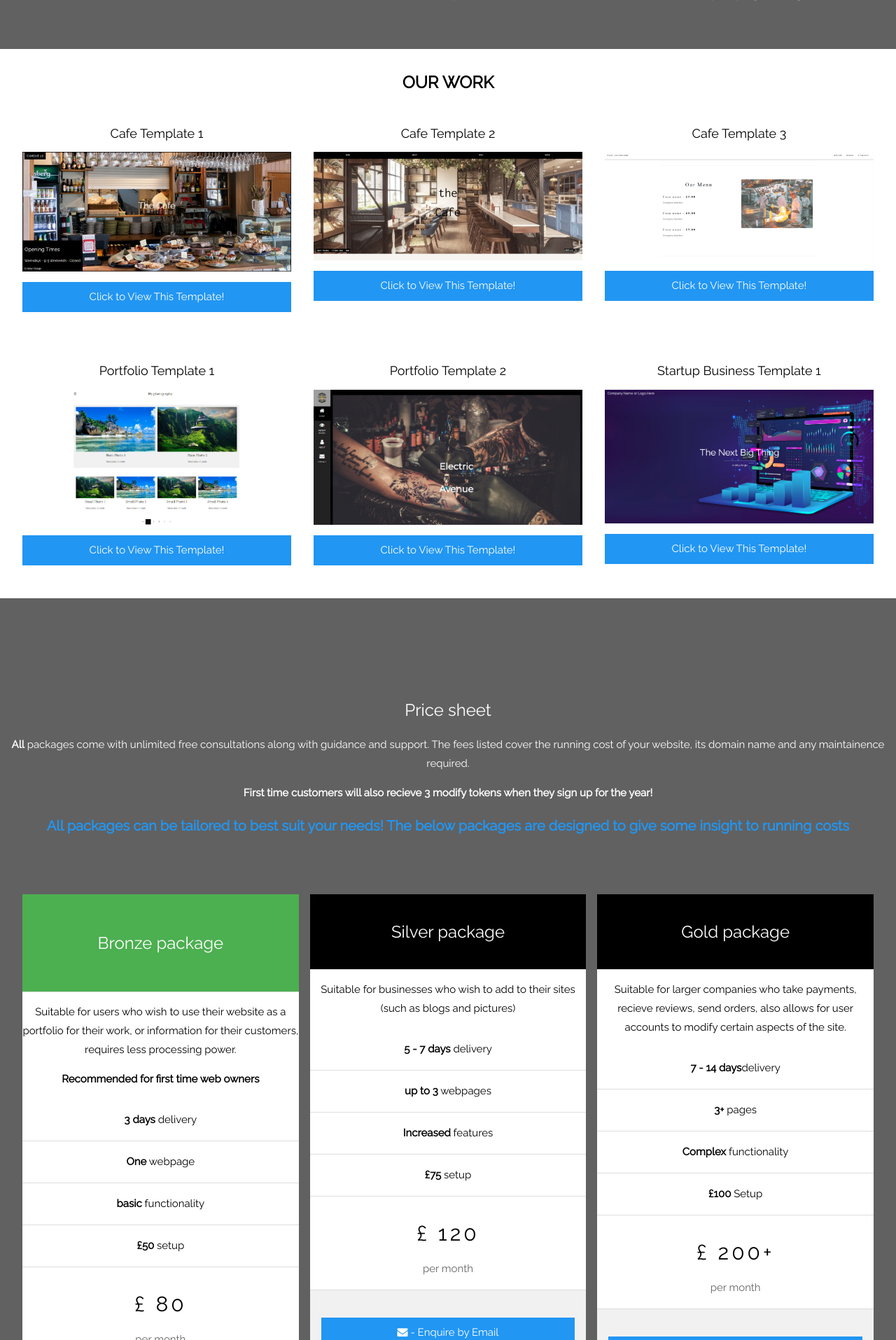
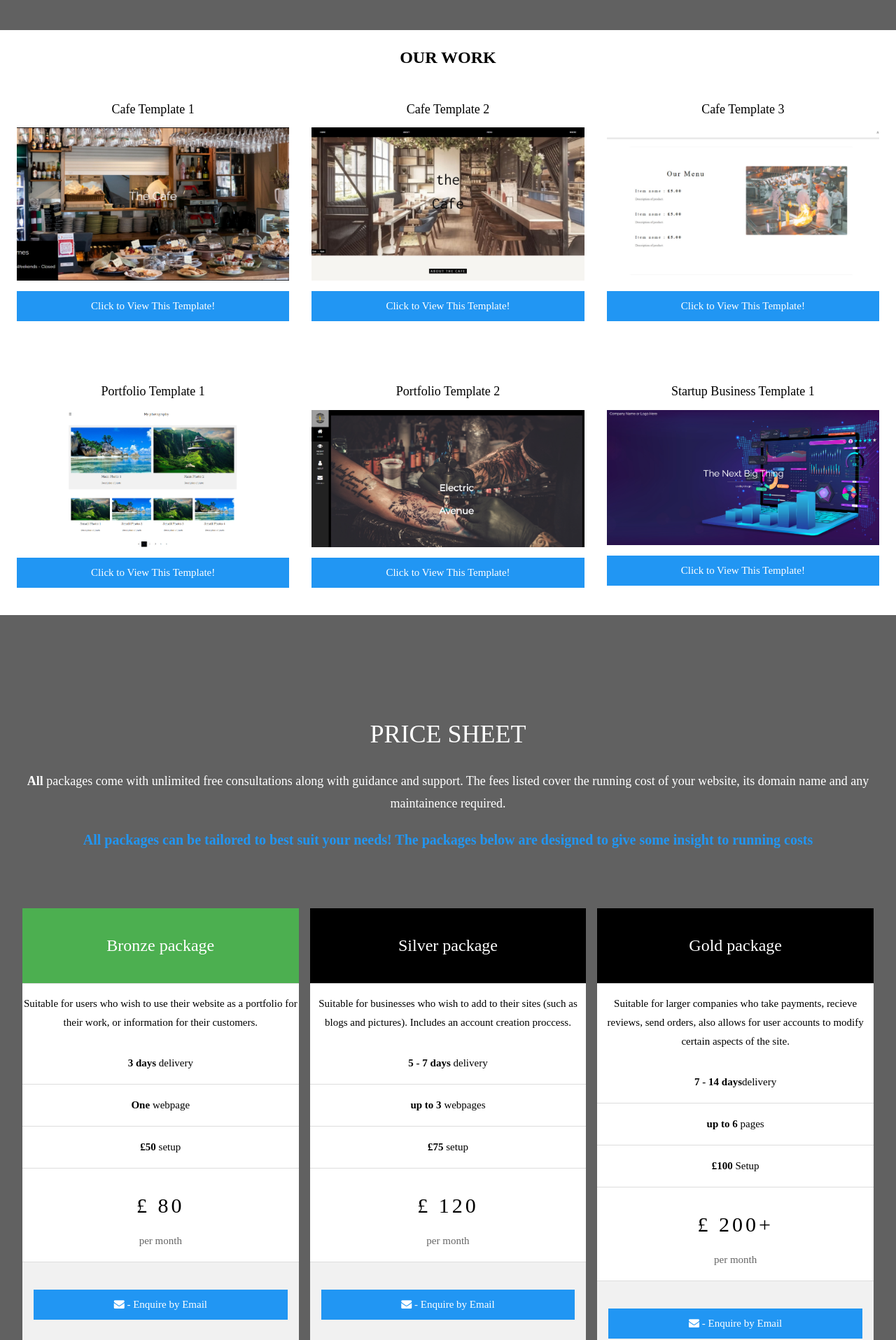
Before and after one commit to Pantheon-Technology/PantheonWebsite, a PHP site: page / in a window 1280 px wide. Shown: the part 1645-3560 px from the top of the page at 70% size. Run offline with PHP 8.4, Linux system fonts and the light colour scheme.

Commit message:
Gramatical error changes and resizing of UI

```diff
--- a/Index.php
+++ b/Index.php
@@ -10,7 +10,7 @@
 <link rel="stylesheet" href="https://cdnjs.cloudflare.com/ajax/libs/font-awesome/4.7.0/css/font-awesome.min.css">
 
 <style>
-body,h1,h2,h3,h4,h5,h6 {font-family: "Raleway", sans-serif}
+body,h1,h2,h3,h4,h5,h6 {font-family: "Trirong", serif}
 
 body, html {
   height: 100%;
@@ -102,15 +102,10 @@ img {vertical-align: middle;}
   <div class="w3-display-left" style="padding:48px">
     <span class="w3-jumbo w3-text-black w3-hide-small"><strong>Pantheon Technology</strong></span><br>
     <span class="w3-xxlarge w3-hide-large w3-hide-medium">Pantheon Technology</span><br>
-    <span class="w3-xlarge w3-text-black"><b>Welcome to the Pantheon. Website packages suited for you!</b></span>
-    <p><a href="#about" class="w3-button w3-black w3-padding-large w3-large w3-margin-top w3-opacity w3-hover-opacity-off">Learn about Pantheon</a></p>
+    <span class="w3-xlarge w3-text-black"><b>Welcome to the Pantheon. Website packages tailored for your needs!</b></span>
   </div>
   <div class="w3-display-bottomleft w3-text-black w3-xlarge" style="padding:12px 24px">
-    <a href="https://www.instagram.com/pantheontechnology/"><i class="fa fa-instagram w3-hover-opacity"><b>  Instagram</b></a></i>
-      <a href="https://twitter.com/PantheonTechCo"> <i class="fa fa-twitter w3-hover-opacity"><strong> Twitter</strong></a></i>
-      <a href="https://www.linkedin.com/in/myles-hoult-b19706241/"><i class="fa fa-linkedin w3-hover-opacity"><b> - Linked In</b></a></i>
-      <a href="mailto:pantheontechnology2022@gmail.com"><i class="fa fa-envelope"><b> - Email</b></a></i>
-
+  <p><a href="#about" class="w3-button w3-black w3-padding-large w3-large w3-margin-top w3-opacity w3-hover-opacity-off">Learn about Pantheon</a></p>
   </div>
 </header>
 
@@ -148,7 +143,7 @@ img {vertical-align: middle;}
 <div class="w3-container w3-row w3-center w3-dark-grey w3-padding-64">
   <div class="w3-third">
     <span class="w3-xxlarge">20+</span>
-    <br>Projects Done
+    <br>Successfully completed
   </div>
   <div class="w3-third">
     <span class="w3-xxlarge">3+</span>
@@ -156,30 +151,30 @@ img {vertical-align: middle;}
   </div>
   <div class="w3-third">
     <span class="w3-xxlarge">1000+</span>
-    <br>hours spent programming
+    <br>hours of programming
   </div>
 </div>
 
 <!-- Work Section -->
-<div class="w3-container" style="padding:16px 16px" id="work">
+<div class="w3-container" style="padding:8px 8px" id="work">
   <h3 class="w3-center"><b>OUR WORK</b></h3>
 
 <div class="w3-third" style="padding:16px 16px">
 <h5 class="w3-center">Cafe Template 1</h5>
-    <img src="Pictures/CafeTemplate1Page1.png" style="width:100%">
+    <img src="Pictures/CafeTemplate1.jpg" style="width:100%">
     <p><a class="w3-button w3-blue w3-block" href="CafeTemplate1.php">Click to View This Template!</a></p>
   </div>
 
   <div class="w3-third" style="padding:16px 16px">
 <h5 class="w3-center">Cafe Template 2</h5>
-    <img src="Pictures/CafeTemplate2Page1.png" style="width:100%">
+    <img src="Pictures/CafeTemplate2.jpg" style="width:100%">
     <p><a class="w3-button w3-blue w3-block" href="CafeTemplate2.php">Click to View This Template!</a></p>
     <br>
   </div>
 
   <div class="w3-third" style="padding:16px 16px">
 <h5 class="w3-center">Cafe Template 3</h5>
-    <img src="Pictures/CafeTemplate3Page3.png" style="width:100%">
+    <img src="Pictures/CafeTemplate3.jpg" style="width:100%">
     <p><a class="w3-button w3-blue w3-block" href="CafeTemplate3.php">Click to View This Template!</a></p>
     <br>
   </div>
@@ -208,19 +203,16 @@ img {vertical-align: middle;}
 
 <!-- Pricing Section -->
 <div class="w3-container w3-center w3-dark-grey" style="padding:128px 16px" id="pricing">
-  <h3>Price sheet</h3>
-  <p><b>All</b> packages come with unlimited free consultations along with guidance and support. The fees listed cover the running cost of your website, its domain name and any maintainence required.</p>
-  <p><b>First time customers will also recieve 3 modify tokens when they sign up for the year!</b></p>
-  <h4 class="w3-text-blue"><b> All packages can be tailored to best suit your needs! The below packages are designed to give some insight to running costs</h4></b>
+  <h1>PRICE SHEET</h1>
+  <p class="w3-large"><b>All</b> packages come with unlimited free consultations along with guidance and support. The fees listed cover the running cost of your website, its domain name and any maintainence required.</p>
+  <h4 class="w3-text-blue"><b> All packages can be tailored to best suit your needs! The packages below are designed to give some insight to running costs</h4></b>
   <div class="w3-row-padding" style="margin-top:64px">
     <div class="w3-third w3-section">
       <ul class="w3-ul w3-white w3-hover-shadow">
-        <li class="w3-green w3-xlarge w3-padding-48">Bronze package</li>
-        <p>Suitable for users who wish to use their website as a portfolio for their work, or information for their customers, requires less processing power.</p>
-        <p><b>Recommended for first time web owners </b></p>
+        <li class="w3-green w3-xlarge w3-padding-32">Bronze package</li>
+        <p>Suitable for users who wish to use their website as a portfolio for their work, or information for their customers.</p>
         <li class="w3-padding-16"><b>3 days</b> delivery</li>
         <li class="w3-padding-16"><b>One</b> webpage</li>
-        <li class="w3-padding-16"><b>basic</b> functionality</li>
         <li class="w3-padding-16"><b>£50</b> setup</li>
         <li class="w3-padding-16">
           <h2 class="w3-wide">£ 80</h2>
@@ -234,10 +226,9 @@ img {vertical-align: middle;}
     <div class="w3-third w3-section">
       <ul class="w3-ul w3-white w3-hover-shadow">
         <li class="w3-black w3-xlarge w3-padding-32">Silver package</li>
-        <p>Suitable for businesses who wish to add to their sites (such as blogs and pictures)</p>
+        <p>Suitable for businesses who wish to add to their sites (such as blogs and pictures). Includes an account creation proccess.</p>
         <li class="w3-padding-16"><b>5 - 7 days</b> delivery</li>
         <li class="w3-padding-16"><b>up to 3</b> webpages</li>
-        <li class="w3-padding-16"><b>Increased</b> features</li>
         <li class="w3-padding-16"><b>£75</b> setup</li>
         <li class="w3-padding-16">
           <h2 class="w3-wide">£ 120</h2>
@@ -253,8 +244,7 @@ img {vertical-align: middle;}
         <li class="w3-black w3-xlarge w3-padding-32">Gold package</li>
         <p>Suitable for larger companies who take payments, recieve reviews, send orders, also allows for user accounts to modify certain aspects of the site.</p>
         <li class="w3-padding-16"><b>7 - 14 days</b>delivery</li>
-        <li class="w3-padding-16"><b>3+</b> pages</li>
-        <li class="w3-padding-16"><b>Complex</b> functionality</li>
+        <li class="w3-padding-16"><b>up to 6</b> pages</li>
         <li class="w3-padding-16"><b>£100</b> Setup</li>
         <li class="w3-padding-16">
           <h2 class="w3-wide">£ 200+</h2>
@@ -271,10 +261,11 @@ img {vertical-align: middle;}
   <div class="w3-third w3-section">
       <ul class="w3-ul w3-white w3-hover-shadow">
         <li class="w3-black w3-xlarge w3-padding-32">Basic Modify Token</li>
-        <p>The <b>BASIC</b> modify token allows small tweaks to be made to your webpage, ranging from a pictures up to a relocation of existing content.</p>
-        <li class="w3-padding-16"><b>1 - 3 days</b>delivery</li>
+        <p>The <b>BASIC</b> modify token allows small tweaks to be made to your webpage, ranging from an image change up to a relocation of existing content.</p>
+        <li class="w3-padding-16"><b>1 - 3 days</b> delivery</li>
         <li class="w3-padding-16">
           <h2 class="w3-wide">£ 25</h2>
+          <span class="w3-opacity">per token</span>
         </li>
         <li class="w3-light-grey w3-padding-24">
         <p><a class="w3-button w3-blue w3-block" href="mailto:pantheontechnology2022@gmail.com"><i class="fa fa-envelope"></i> - Enquire by Email</a></p>
@@ -284,10 +275,11 @@ img {vertical-align: middle;}
     <div class="w3-third w3-section">
       <ul class="w3-ul w3-white w3-hover-shadow">
         <li class="w3-black w3-xlarge w3-padding-32">Standard Modify Token</li>
-        <p>The <b>STANDARD</b> modify token allows more complext tweaks to be made to your webpage, ranging from colour changes to theme changes!</p>
-        <li class="w3-padding-16"><b>3 - 5 days</b>delivery</li>
+        <p>The <b>STANDARD</b> modify token allows more complex tweaks to be made to your webpage, such as colour or theme changes!</p>
+        <li class="w3-padding-16"><b>3 - 5 days</b> delivery</li>
         <li class="w3-padding-16">
           <h2 class="w3-wide">£ 50</h2>
+          <span class="w3-opacity">per token</span>
         </li>
         <li class="w3-light-grey w3-padding-24">
         <p><a class="w3-button w3-blue w3-block" href="mailto:pantheontechnology2022@gmail.com"><i class="fa fa-envelope"></i> - Enquire by Email</a></p>
@@ -297,7 +289,8 @@ img {vertical-align: middle;}
     <div class="w3-third w3-section">
       <ul class="w3-ul w3-white w3-hover-shadow">
         <li class="w3-black w3-xlarge w3-padding-32">Analytics</li>
-        <p>Shows you a basic view of your webpages performance. The price will be added to your package should you request this addon.</p>
+        <p>Shows you a basic view of your website performance, this is available in paper or electronic form. This can be added to your package for as little as £10 per month.</p>
+        <li class="w3-padding-16"><b>1 </b>Per month</li>
         <li class="w3-padding-16">
           <h2 class="w3-wide">£ 10</h2>
           <span class="w3-opacity">per month</span>
```
Also changed, not shown: Pictures/CafeTemplate1.jpg (added), Pictures/CafeTemplate1Page1.png (deleted), Pictures/CafeTemplate2.jpg (added), Pictures/CafeTemplate2Page1.png (deleted), Pictures/CafeTemplate3.jpg (added), Pictures/CafeTemplate3Page3.png (deleted).
